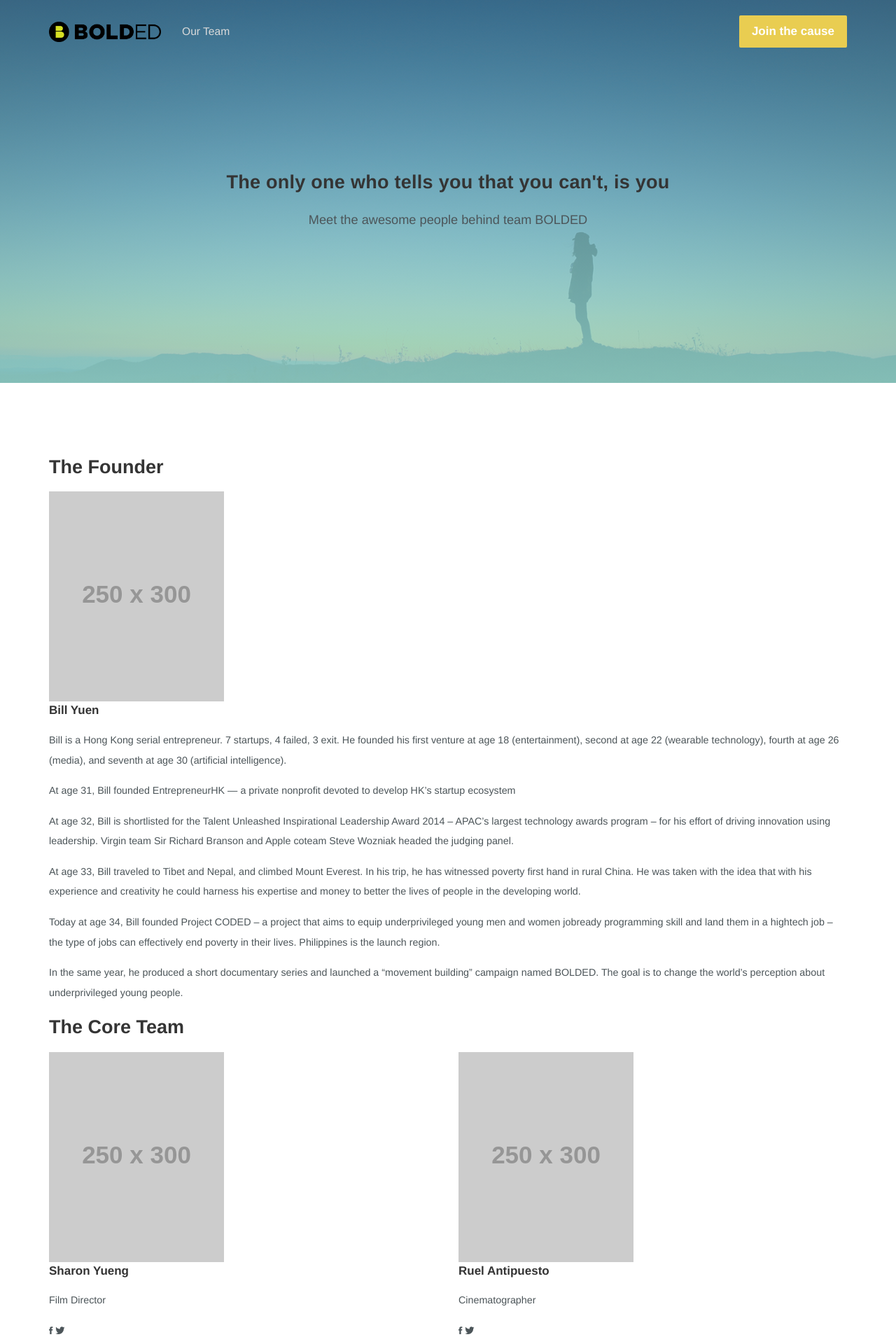
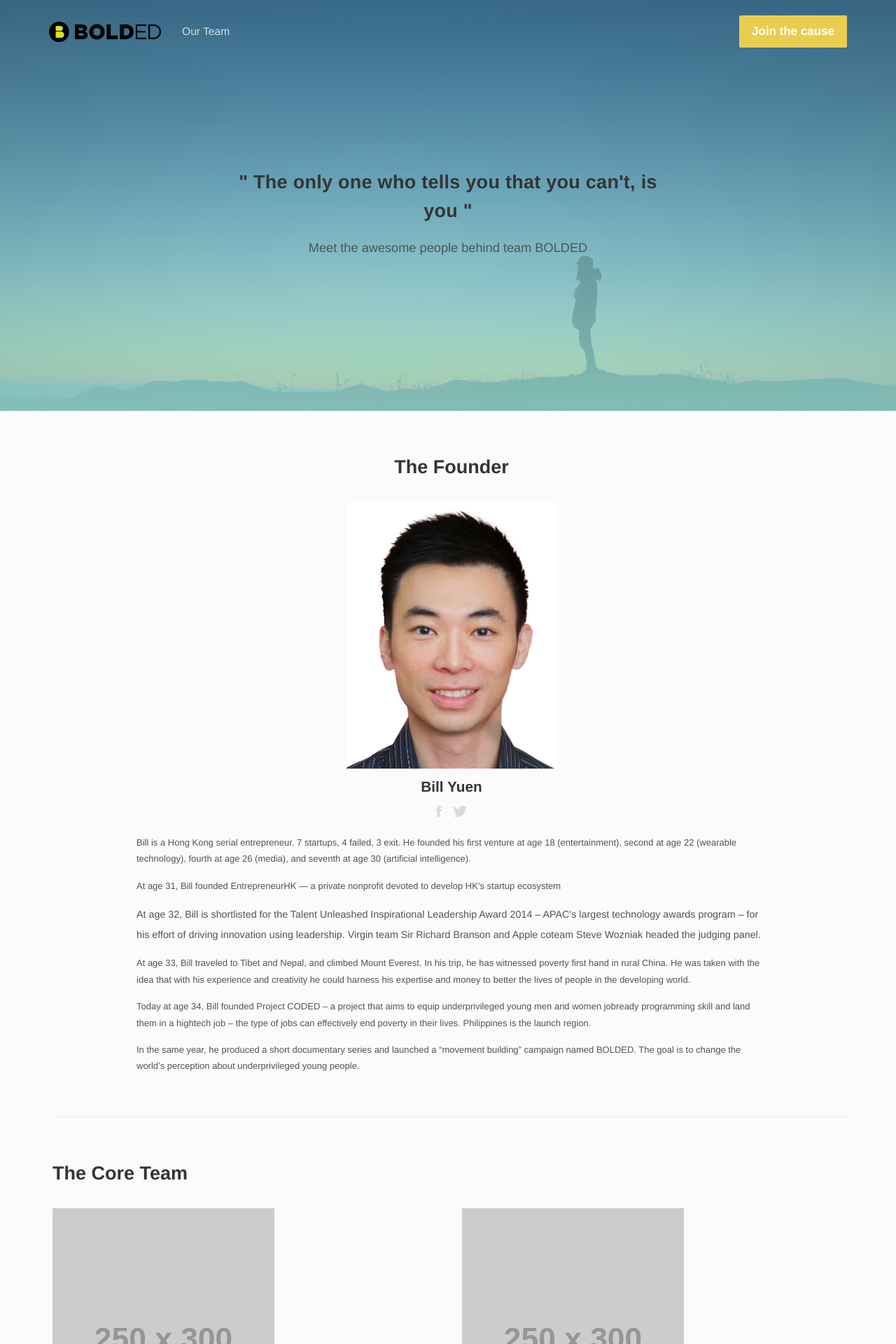
Before and after one commit to codedred/bolded, a Jekyll site: the page built from team.html, in a window 1280 px wide. Shown: the top 1920 px of the page at 70% size. Built offline with Jekyll 4.4.1, drawn with Linux system fonts in a browser that asks for light colours; nearby versions of some CDN libraries; some web fonts are replaced.

Commit message:
adds styling to team page

```diff
--- a/_includes/team_members.html
+++ b/_includes/team_members.html
@@ -1,10 +1,17 @@
-<section class="splash -small">
-  <div class="team-members">
+<section class="team-members">
   <div class="container">
     <div class="founder">
       <h2 class="team-header">The Founder</h2>
-        <img src="http://placehold.it/250x300" />
+      <img src="./assets/images/team/bill.jpg" class="img-repsonsive member-image" />
       <h4 class="member-name">Bill Yuen</h4>
+      <div class="member-misc">
+        <a href="#" class="social-icon">
+          <i class="icon ion-social-facebook"></i>
+        </a>
+        <a href="" class="social-icon">
+          <i class="icon ion-social-twitter"></i>
+        </a>
+      </div>
       <div class="member-content">
         <p class="member-desc">Bill is a Hong Kong serial entrepreneur. 7 startups, 4 failed, 3 exit. He founded his first venture at age 18 (entertainment), second at age 22 (wearable technology), fourth at age 26 (media), and seventh at age 30 (artificial intelligence).</p>
         <p class="member-desc">At age 31, Bill founded EntrepreneurHK — a private non­profit devoted to develop HK’s startup ecosystem</p>
@@ -16,11 +23,13 @@
       </div>
     </div>
 
+    <hr class="page-hr" />
+
     <div class="core-team">
       <h2 class="team-header">The Core Team</h2>
       <div class="row">
         <div class="col-md-6">
-            <img src="http://placehold.it/250x300" />
+          <img src="http://placehold.it/250x300" class="img-repsonsive member-image" />
           <h4 class="member-name">Sharon Yueng</h4>
           <p class="member-title">Film Director</p>
           <div class="member-misc">
@@ -34,12 +43,12 @@
           <div class="member-content">
             <p class="member-desc">A native Hong Konger, Sharon is an independent content creator who produces and directs documentary, commercial and narrative projects in multiple cities spanning Hong Kong, China, South East Asia and the US. Sharon has directed and produced an online channel “A Total Disruption” as well as web­series “The Pivot” for Fast Company. She is also a commercial director for Stylo Vision, a local Hong Kong creative agency and a feature film screenwriter for Fox International Productions. She is a USC film school alum, a techie with a love for travel and currently exploring ways to sustain making content for social good.</p>
 
-              <p class="member-note">Thanks for flying to Philippines with no team, no script, no budget. It needs guts to see it through. We’ve made it. I think you did very well.</p>
+            <blockquote class="member-note">Thanks for flying to Philippines with no team, no script, no budget. It needs guts to see it through. We’ve made it. I think you did very well.</blockquote>
           </div>
         </div>
 
         <div class="col-md-6">
-            <img src="http://placehold.it/250x300" />
+          <img src="http://placehold.it/250x300" class="img-repsonsive member-image" />
           <h4 class="member-name">Ruel Antipuesto</h4>
           <p class="member-title">Cinematographer</p>
           <div class="member-misc">
@@ -52,14 +61,14 @@
           </div>
           <div class="member-content">
             <p class="member-desc">Ruel Dahis Antipuesto is an engineer turned filmmaker. When the digital filmmaking revolution happened in the late 90's, he taught himself audiovisual storytelling by making animations & documentaries. In 2004, the animated short film, "The Snake's Pit" won him his first national award. In 2007, the full length movie he co­directed won in India & was in exhibition in Germany, Korea and the US. Soon after, his documentary projects have been acquired for distribution & one won the grand prize in the U.N. MDG competition. Through the years he has accumulated several awards as his works have been included in various local and international competitions and exhibitions, including Portugal, UK, Germany, Korea, USA, India, France, Spain, Venice, Canada, Switzerland and Asean region. Lately, Ruel is getting more involved in international projects while running a marketing communications company in Cebu and continue making movies at the same time. As a hobby, he does audiovisual reverse engineering over a glass of iced soda.</p>
-              <p class="member-note">Thanks for saying yes to all the 5am call times (blame Sharon). And your jokes, your black Under Armor t­shirt, and of course your awesome shots.</p>
+            <blockquote class="member-note">Thanks for saying yes to all the 5am call times (blame Sharon). And your jokes, your black Under Armor t­shirt, and of course your awesome shots.</p>
           </div>
         </div>
       </div>
 
       <div class="row">
         <div class="col-md-6">
-            <img src="http://placehold.it/250x300" />
+          <img src="./assets/images/team/haifa.jpg" class="img-repsonsive member-image" />
           <h4 class="member-name">Haifa Carina Baluyos</h4>
           <p class="member-title">Campaign Manager</p>
           <div class="member-misc">
@@ -72,12 +81,12 @@
           </div>
           <div class="member-content">
             <p class="member-desc">Haifa is a software developer and directress of Developers Connect (DevCon) Philippines. She got her degree in Computer Science at Xavier University – Ateneo de Cagayan where she led the growth of few student organizations in her university. After college, she started her career as mobile developer making iOS and Android apps at NMG Resources, Inc. During this time, she got involved with Developers Connect (DevCon), a volunteer organization promoting collaboration and competence among developers. Then she started volunteering actively in its nationwide initiatives and eventually got offered to the role of Executive Director.</p>
-              <p class="member-note">You’ve done everything I’ve asked and more. You always say yes to everything. Our campaign needs more Haifas.</p>
+            <blockquote class="member-note">You’ve done everything I’ve asked and more. You always say yes to everything. Our campaign needs more Haifas.</p>
           </div>
         </div>
 
         <div class="col-md-6">
-            <img src="http://placehold.it/250x300" />
+          <img src="http://placehold.it/250x300" class="img-repsonsive member-image" />
           <h4 class="member-name">Jay Jaboneta</h4>
           <p class="member-title">Chief Evangelist</p>
           <div class="member-misc">
@@ -95,11 +104,13 @@
       </div>
     </div>
 
+    <hr class="page-hr" />
+
     <div class="volunteers">
       <h2 class="team-header">The Volunteers</h2>
       <div class="row">
         <div class="col-md-4">
-            <img src="http://placehold.it/150x200" />
+          <img src="./assets/images/team/gerome.png" class="img-repsonsive member-image" />
           <h4 class="member-name">Gerome Soriano</h4>
           <p class="member-title">Behind the Scene</p>
           <div class="member-misc">
@@ -117,7 +128,7 @@
         </div>
 
         <div class="col-md-4">
-            <img src="http://placehold.it/150x200" />
+          <img src="http://placehold.it/150x200" class="img-repsonsive member-image" />
           <h4 class="member-name">Aaron Lam</h4>
           <p class="member-title">Composer</p>
           <div class="member-misc">
@@ -135,7 +146,7 @@
         </div>
 
         <div class="col-md-4">
-            <img src="http://placehold.it/150x200" />
+          <img src="./assets/images/team/hasheen.jpg" class="img-repsonsive member-image" />
           <h4 class="member-name">Hasheen Honey Kim Culango</h4>
           <p class="member-title">Campaign</p>
           <div class="member-misc">
@@ -154,7 +165,7 @@
 
         <div class="row">
           <div class="col-md-4 col-md-offset-2">
-              <img src="http://placehold.it/150x200" />
+            <img src="./assets/images/team/joseph.jpg" class="img-repsonsive member-image" />
             <h4 class="member-name">Joseph Kim Javier</h4>
             <p class="member-title">Social Media</p>
             <div class="member-misc">
@@ -171,7 +182,7 @@
           </div>
 
           <div class="col-md-4">
-              <img src="http://placehold.it/150x200" />
+            <img src="./assets/images/team/anthea.jpg" class="img-repsonsive member-image" />
             <h4 class="member-name">Anthea Elaine Bonifacio</h4>
             <p class="member-title">Event Volunteers</p>
             <div class="member-misc">
@@ -190,11 +201,13 @@
       </div>
     </div>
 
-      <div class="volunteers">
+    <hr class="page-hr" />
+
+    <div class="special-shoutout">
       <h2 class="team-header">Special Shoutouts</h2>
       <div class="row">
         <div class="col-md-3">
-            <img src="http://placehold.it/150x200" />
+          <img src="http://placehold.it/150x200" class="img-repsonsive member-image" />
           <h4 class="member-name">Jason Torres</h4>
           <p class="member-title">Website</p>
           <div class="member-misc">
@@ -212,7 +225,7 @@
         </div>
 
         <div class="col-md-3">
-            <img src="http://placehold.it/150x200" />
+          <img src="http://placehold.it/150x200" class="img-repsonsive member-image" />
           <h4 class="member-name">Noel del Castillo</h4>
           <p class="member-title">Website</p>
           <div class="member-misc">
@@ -229,7 +242,7 @@
         </div>
 
         <div class="col-md-3">
-            <img src="http://placehold.it/150x200" />
+          <img src="http://placehold.it/150x200" class="img-repsonsive member-image" />
           <h4 class="member-name">Rose Anne Concepcion</h4>
           <p class="member-title">Website</p>
           <div class="member-misc">
@@ -246,7 +259,7 @@
         </div>
 
         <div class="col-md-3">
-            <img src="http://placehold.it/150x200" />
+          <img src="http://placehold.it/150x200" class="img-repsonsive member-image" />
           <h4 class="member-name">Jonalyn Masacayan</h4>
           <p class="member-title">Website</p>
           <div class="member-misc">
@@ -265,7 +278,7 @@
 
       <div class="row">
         <div class="col-md-3">
-            <img src="http://placehold.it/150x200" />
+          <img src="http://placehold.it/150x200" class="img-repsonsive member-image" />
           <h4 class="member-name">Stephen Barry</h4>
           <p class="member-title">Branding</p>
           <div class="member-misc">
@@ -282,7 +295,7 @@
         </div>
 
         <div class="col-md-3">
-            <img src="http://placehold.it/150x200" />
+          <img src="./assets/images/team/april.jpg" class="img-repsonsive member-image" />
           <h4 class="member-name">April Ong Vano</h4>
           <p class="member-title">Corporate relations</p>
           <div class="member-misc">
@@ -299,7 +312,7 @@
         </div>
 
         <div class="col-md-3">
-            <img src="http://placehold.it/150x200" />
+          <img src="http://placehold.it/150x200" class="img-repsonsive member-image" />
           <h4 class="member-name">Beatrice Fan</h4>
           <p class="member-title">Corporate relations</p>
           <div class="member-misc">
@@ -316,7 +329,7 @@
         </div>
 
         <div class="col-md-3">
-            <img src="http://placehold.it/150x200" />
+          <img src="./assets/images/team/colleen.png" class="img-repsonsive member-image" />
           <h4 class="member-name">Colleen McEdwards</h4>
           <p class="member-title">Media relations</p>
           <div class="member-misc">
@@ -335,7 +348,7 @@
 
       <div class="row">
         <div class="col-md-3">
-            <img src="http://placehold.it/150x200" />
+          <img src="http://placehold.it/150x200" class="img-repsonsive member-image" />
           <h4 class="member-name">Kevin</h4>
           <p class="member-title">Behind the Scene</p>
           <div class="member-misc">
@@ -352,7 +365,7 @@
         </div>
 
         <div class="col-md-3">
-            <img src="http://placehold.it/150x200" />
+          <img src="http://placehold.it/150x200" class="img-repsonsive member-image" />
           <h4 class="member-name">Natalie Hunter</h4>
           <p class="member-title">Corporate relations</p>
           <div class="member-misc">
@@ -369,7 +382,7 @@
         </div>
 
         <div class="col-md-3">
-            <img src="http://placehold.it/150x200" />
+          <img src="http://placehold.it/150x200" class="img-repsonsive member-image" />
           <h4 class="member-name">Jerahmeel Chen</h4>
           <p class="member-title"></p>
           <div class="member-misc">
@@ -386,7 +399,7 @@
         </div>
 
         <div class="col-md-3">
-            <img src="http://placehold.it/150x200" />
+          <img src="http://placehold.it/150x200" class="img-repsonsive member-image" />
           <h4 class="member-name">Hannah</h4>
           <p class="member-title"></p>
           <div class="member-misc">
@@ -404,12 +417,13 @@
       </div>
     </div>
 
+    <hr class="page-hr" />
 
-      <div class="core-team">
+    <div class="community-leaders">
       <h2 class="team-header">The Community Leaders</h2>
       <div class="row">
         <div class="col-md-2">
-            <img src="http://placehold.it/150x200" />
+          <img src="http://placehold.it/150x200" class="img-repsonsive member-image" />
           <h4 class="member-name">Mikko</h4>
           <div class="member-misc">
             <a href="#" class="social-icon">
@@ -422,7 +436,7 @@
         </div>
 
         <div class="col-md-2">
-            <img src="http://placehold.it/150x200" />
+          <img src="http://placehold.it/150x200" class="img-repsonsive member-image" />
           <h4 class="member-name">Deepak</h4>
           <div class="member-misc">
             <a href="#" class="social-icon">
@@ -435,7 +449,7 @@
         </div>
 
         <div class="col-md-2">
-            <img src="http://placehold.it/150x200" />
+          <img src="http://placehold.it/150x200" class="img-repsonsive member-image" />
           <h4 class="member-name">Resorts World</h4>
           <div class="member-misc">
             <a href="#" class="social-icon">
@@ -448,7 +462,7 @@
         </div>
 
         <div class="col-md-2">
-            <img src="http://placehold.it/150x200" />
+          <img src="http://placehold.it/150x200" class="img-repsonsive member-image" />
           <h4 class="member-name">Joanna</h4>
           <div class="member-misc">
             <a href="#" class="social-icon">
@@ -461,7 +475,7 @@
         </div>
 
         <div class="col-md-2">
-            <img src="http://placehold.it/150x200" />
+          <img src="http://placehold.it/150x200" class="img-repsonsive member-image" />
           <h4 class="member-name">Ces</h4>
           <div class="member-misc">
             <a href="#" class="social-icon">
@@ -474,7 +488,7 @@
         </div>
 
         <div class="col-md-2">
-            <img src="http://placehold.it/150x200" />
+          <img src="http://placehold.it/150x200" class="img-repsonsive member-image" />
           <h4 class="member-name">Vivien</h4>
           <div class="member-misc">
             <a href="#" class="social-icon">
@@ -489,7 +503,7 @@
 
       <div class="row">
         <div class="col-md-2 col-md-offset-3">
-            <img src="http://placehold.it/150x200" />
+          <img src="http://placehold.it/150x200" class="img-repsonsive member-image" />
           <h4 class="member-name">Kevin</h4>
           <div class="member-misc">
             <a href="#" class="social-icon">
@@ -502,7 +516,7 @@
         </div>
 
         <div class="col-md-2">
-            <img src="http://placehold.it/150x200" />
+          <img src="http://placehold.it/150x200" class="img-repsonsive member-image" />
           <h4 class="member-name">Natalie Hunter</h4>
           <div class="member-misc">
             <a href="#" class="social-icon">
@@ -515,7 +529,7 @@
         </div>
 
         <div class="col-md-2">
-            <img src="http://placehold.it/150x200" />
+          <img src="http://placehold.it/150x200" class="img-repsonsive member-image" />
           <h4 class="member-name">Jerahmeel Chen</h4>
           <div class="member-misc">
             <a href="#" class="social-icon">
@@ -529,5 +543,4 @@
       </div>
     </div>
   </div>
-  </div>
 </section>
--- a/_layouts/team.html
+++ b/_layouts/team.html
@@ -4,14 +4,14 @@
   {% include head.html %}
 
   <body>
-    <div class="body">
+    <div class="team">
 
       {% include nav.html %}
 
       <div class="splash -home -large">
         <div class="container splash-container">
           <div class="splash-content -team">
-            <h2 class="splash-header ">The only one who tells you that you can't, is you</h2>
+            <h2 class="splash-header ">" The only one who tells you that you can't, is you "</h2>
             <p class="splash-text">Meet the awesome people behind team BOLDED</p>
           </div>
         </div>
--- a/_sass/_variables.scss
+++ b/_sass/_variables.scss
@@ -10,7 +10,7 @@
 $light-gray: #AAAAAA;
 $bluish-gray: #8C989E;
 $hr-gray: #E7E7E7;
-
+$bg-gray: #FBFBFB;
 
 //old css
 /*$base-font-size:   16px;*/
--- a/_sass/components/_documentary.scss
+++ b/_sass/components/_documentary.scss
@@ -9,8 +9,7 @@
   .doc-thumbnails {
     max-width: 250px;
     width: 100%;
-    min-height: 150px;
-    height: 100%;
+    height: 150px;
     margin-bottom: 40px;
   }
 
--- a/_sass/components/_team.scss
+++ b/_sass/components/_team.scss
@@ -0,0 +1,108 @@
+.team { background-color: $bg-gray; }
+
+.page-hr {
+  color: $hr-gray;
+  margin: 60px auto;
+}
+
+.team-members {
+  padding: 60px;
+
+  .team-header { margin-bottom: 30px; }
+
+  .member-image {
+    height: 380px;
+    min-width: 300px;
+    object-fit: cover;
+    object-position: top;
+  }
+
+  .member-name { margin: 10px 0 0 0; }
+
+  .member-title {
+    font-family: 'Avenir Next', Helvetica, Arial, sans-serif;
+    font-size: 0.9em;
+    font-weight: 700;
+    color: $bluish-gray;
+    text-transform: uppercase;
+    margin: 0;
+  }
+
+  .member-misc {
+    font-size: 1.5em;
+    margin-bottom: 10px;
+
+    .social-icon {
+      margin-right: 10px;
+      color: $lighter-gray;
+      @include transition(all 0.3s);
+
+      &:last-child { margin: 0; }
+
+      &:hover, &:active, &:focus {
+        color: $yellow;
+        text-decoration: none;
+      }
+    }
+  }
+
+  .member-content {
+    text-align: left;
+    width: 100%;
+
+    .member-desc {
+      font-size: 1em;
+      line-height: 1.8;
+    }
+  }
+
+  .member-note {
+    font-size: 1.2em;
+    color: $bluish-gray;
+    margin-bottom: 50px;
+  }
+
+  .founder {
+    text-align: center;
+    .member-name { font-size: 1.6em; }
+
+    .member-content {
+      max-width: 900px;
+      margin: auto;
+    }
+  }
+
+  .core-team {
+    .member-content { max-width: 450px; }
+  }
+
+  .volunteers, .special-shoutout {
+    .member-image {
+      height: 280px;
+      min-width: 240px;
+    }
+  }
+
+  .volunteers {
+    .member-content {
+      max-width: 260px;
+      margin-bottom: 50px;
+    }
+  }
+
+  .special-shoutout {
+    .member-content {
+      max-width: 240px;
+      margin-bottom: 50px;
+    }
+  }
+
+  .community-leaders {
+    .member-image {
+      height: 180px;
+      min-width: 150px;
+    }
+
+    .member-misc { margin-bottom: 50px; }
+  }
+}
--- a/css/main.scss
+++ b/css/main.scss
@@ -38,6 +38,7 @@
 @import "./components/navbar";
 @import "./components/buttons";
 @import "./components/about";
+@import "./components/team";
 @import "./components/documentary";
 @import "./components/events";
 @import "./components/targets";
```
Also changed, not shown: _includes/documentary.html (+4 -4 lines), assets/images/team/anthea.jpg (added), assets/images/team/april.jpg (added), assets/images/team/bill.jpg (added), assets/images/team/colleen.png (added), assets/images/team/gerome.png (added), assets/images/team/haifa.jpg (added), assets/images/team/hasheen.jpg (added), assets/images/team/joseph.jpg (added), assets/images/thumb1.png (added), assets/images/thumb3.png (added), assets/images/thumb4.png (added), 2 other files. Lines whose indentation alone changed are shown as unchanged.
